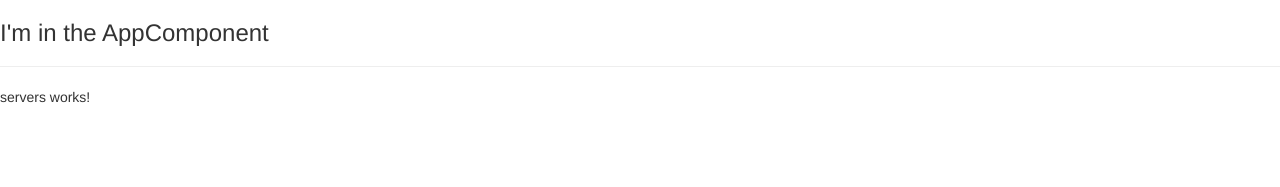
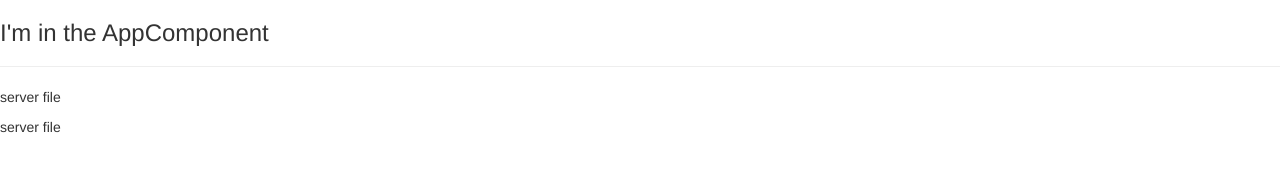
Before and after one commit to ecarlste/my-first-angular-app, an Angular app: page / in a window 1280 px wide. Shown: the top 187 px of the page. Built offline with nearby package versions, Linux system fonts and the light colour scheme.

Commit message:
Changed servers template to show 2 server components

```diff
--- a/src/app/servers/servers.component.html
+++ b/src/app/servers/servers.component.html
@@ -1,3 +1,4 @@
 <p>
-  servers works!
+  <app-server></app-server>
+  <app-server></app-server>
 </p>
```
